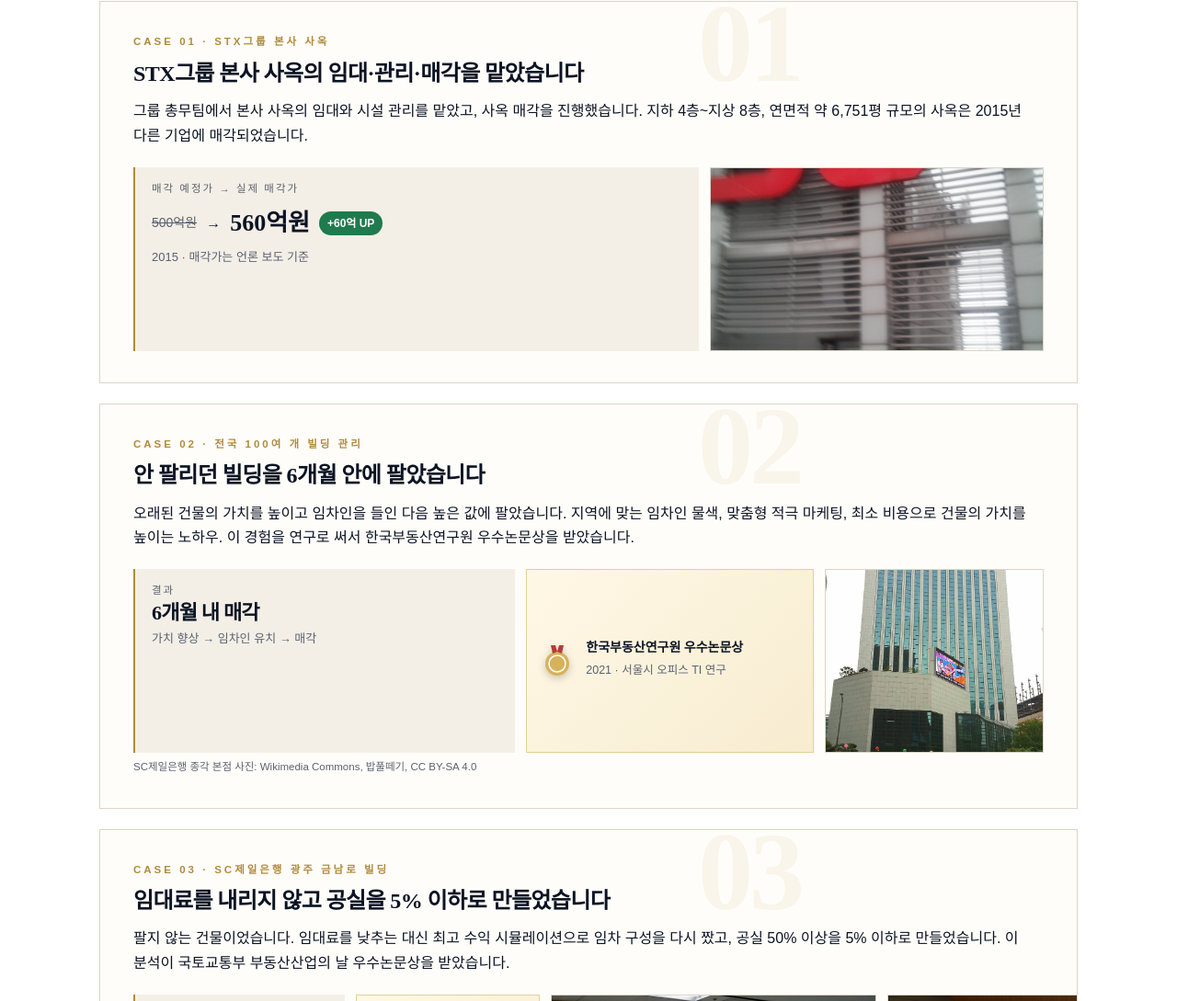
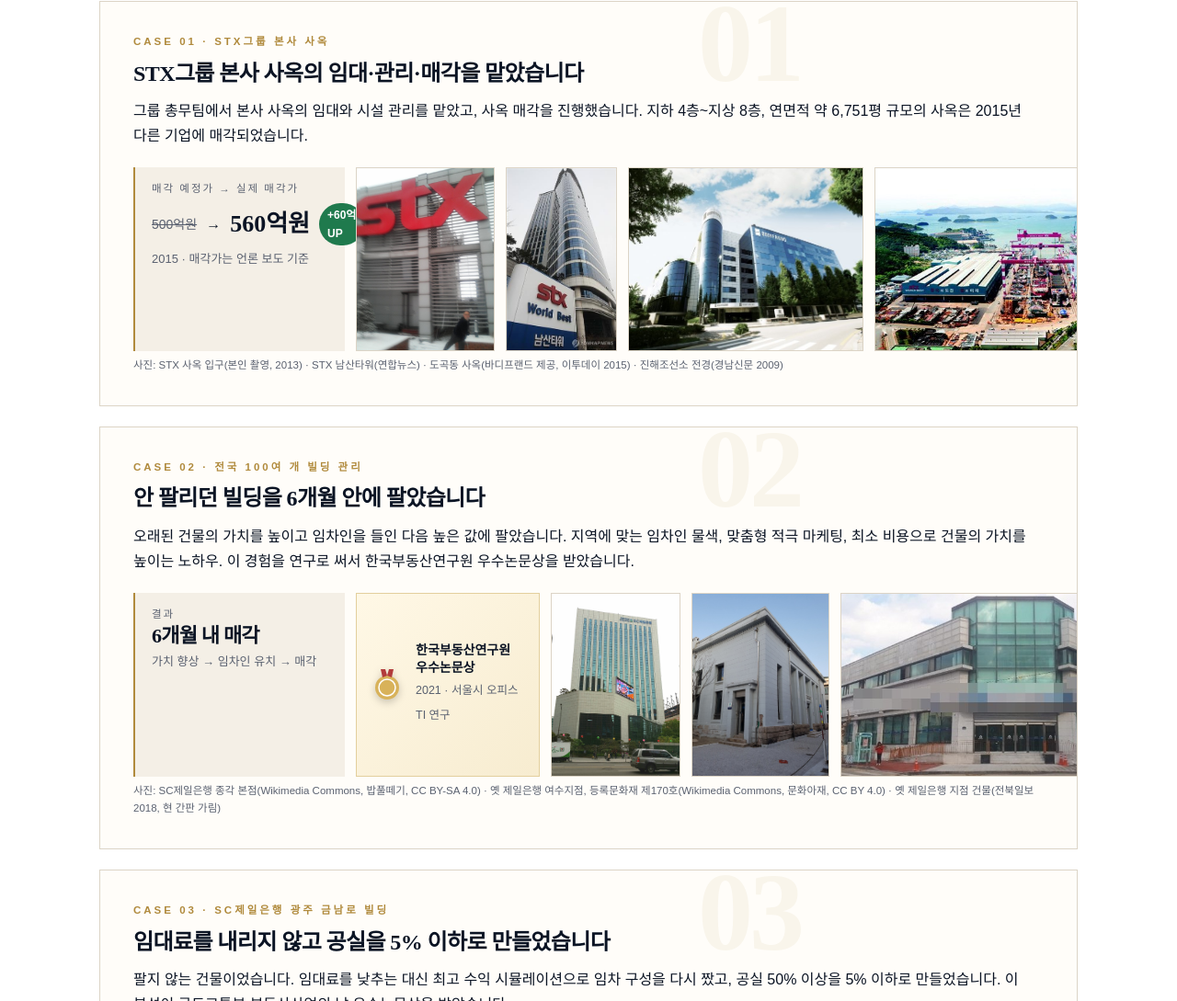
Before and after one commit to hoonheeland/coaching, a plain HTML site: page index.html in a window 1280 px wide. Shown: the part 7406-8495 px from the top of the page at 92% size. Drawn offline with Linux system fonts and the light colour scheme; a web font is replaced by a local one.

Commit message:
랜딩 v1.2: 사례 건물 사진 추가
Co-Authored-By: Claude Fable 5.1 <noreply@anthropic.com>

```diff
--- a/index.html
+++ b/index.html
@@ -486,8 +486,9 @@ footer{padding:40px 0 120px;color:var(--sub);font-size:12.5px;line-height:1.8;bo
    </div>
    <div class="side">
     <div class="res"><div class="k">매각 예정가 → 실제 매각가</div><div class="up"><span class="a">500억원</span><span>→</span><span class="b">560억원</span><span class="g">+60억 UP</span></div><div class="d">2015 · 매각가는 언론 보도 기준</div></div>
-    <img src="assets/cases/stx_sign.jpg" alt="STX 사옥">
+    <img src="assets/cases/stx_sign.jpg" alt="STX 사옥"><img src="assets/cases/stx_namsan.jpg" alt="STX 남산타워"><img src="assets/cases/dogok.jpg" alt="도곡동 사옥"><img src="assets/cases/stx_shipyard.jpg" alt="STX조선해양 진해조선소 전경">
    </div>
+   <p class="cap">사진: STX 사옥 입구(본인 촬영, 2013) · STX 남산타워(연합뉴스) · 도곡동 사옥(바디프랜드 제공, 이투데이 2015) · 진해조선소 전경(경남신문 2009)</p>
   </article>
   <article class="case" data-k="02">
    <div>
@@ -498,9 +499,9 @@ footer{padding:40px 0 120px;color:var(--sub);font-size:12.5px;line-height:1.8;bo
    <div class="side">
     <div class="res"><div class="k">결과</div><div class="v">6개월 내 매각</div><div class="d">가치 향상 → 임차인 유치 → 매각</div></div>
     <div class="medal"><svg width="38" height="38" viewBox="0 0 38 38"><circle cx="19" cy="22" r="13" fill="#d8b25a"/><circle cx="19" cy="22" r="9" fill="none" stroke="#fff" stroke-width="1.5"/><path d="M12 2h5l2 7-5 2zM26 2h-5l-2 7 5 2z" fill="#b23b3b"/></svg><div><b>한국부동산연구원 우수논문상</b><span>2021 · 서울시 오피스 TI 연구</span></div></div>
-    <img src="assets/cases/sc_cheil.jpg" alt="SC제일은행 본점">
+    <img src="assets/cases/sc_cheil.jpg" alt="SC제일은행 본점"><img src="assets/cases/sc_yeosu.jpg" alt="옛 제일은행 지점"><img src="assets/cases/sc_namwon.jpg" alt="옛 제일은행 지점">
    </div>
-   <p class="cap">SC제일은행 종각 본점 사진: Wikimedia Commons, 밥풀떼기, CC BY-SA 4.0</p>
+   <p class="cap">사진: SC제일은행 종각 본점(Wikimedia Commons, 밥풀떼기, CC BY-SA 4.0) · 옛 제일은행 여수지점, 등록문화재 제170호(Wikimedia Commons, 문화아재, CC BY 4.0) · 옛 제일은행 지점 건물(전북일보 2018, 현 간판 가림)</p>
   </article>
   <article class="case" data-k="03">
    <div>
```
Also changed, not shown: assets/cases/dogok.jpg (added), assets/cases/sc_namwon.jpg (added), assets/cases/sc_yeosu.jpg (added), assets/cases/stx_namsan.jpg (added), assets/cases/stx_shipyard.jpg (added).
